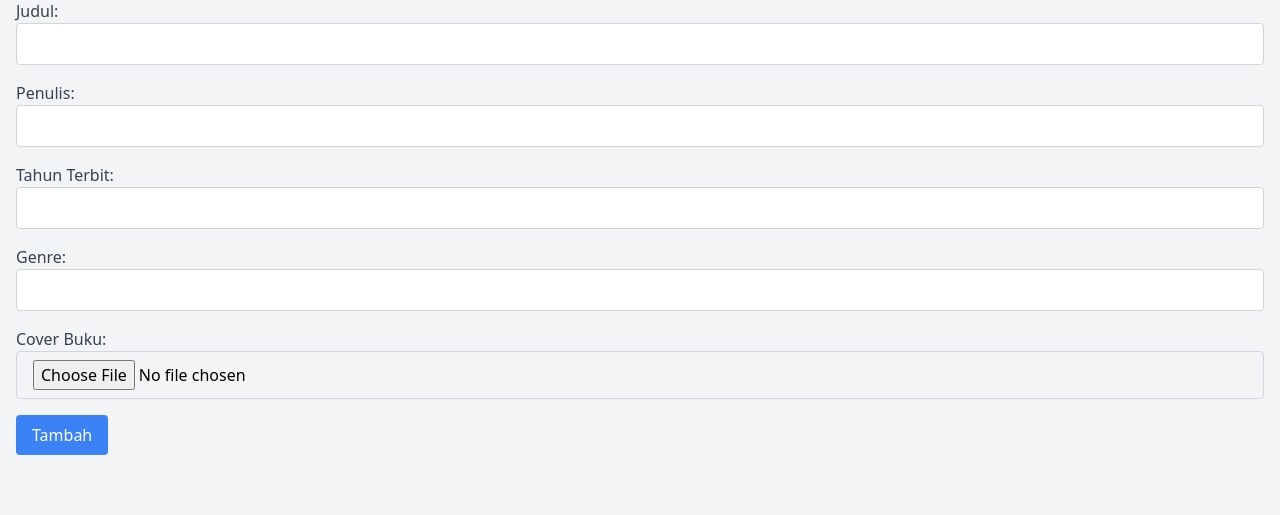
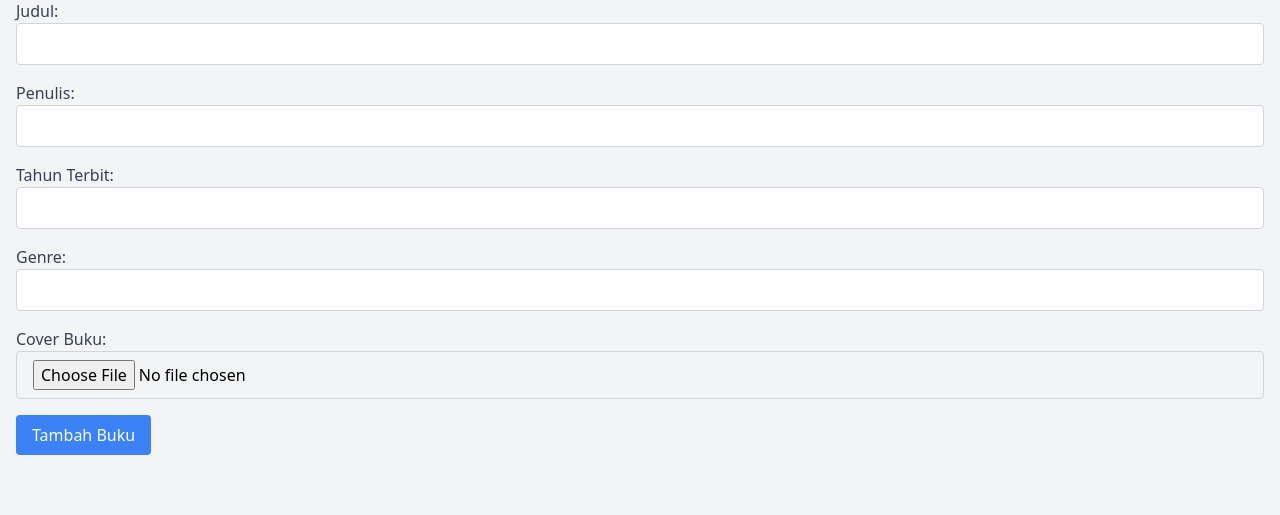
Before and after one commit to aryawardhana15/CRUD-LIBRARY, a PHP site: page /tambah.php in a window 1280 px wide. Shown: the part 77-592 px from the top of the page. Run offline with PHP 8.4, Linux system fonts and the light colour scheme.

Commit message:
add function

```diff
--- a/tambah.php
+++ b/tambah.php
@@ -72,7 +72,7 @@ if ($_SERVER['REQUEST_METHOD'] == 'POST') {
                 <input type="file" name="cover" class="w-full px-4 py-2 border border-gray-300 rounded focus:outline-none focus:ring-2 focus:ring-blue-500">
             </div>
             <button type="submit" class="px-4 py-2 bg-blue-500 text-white rounded hover:bg-blue-600 focus:outline-none focus:ring-2 focus:ring-blue-500">
-                Tambah
+                Tambah Buku
             </button>
         </form>
     </div>
```
